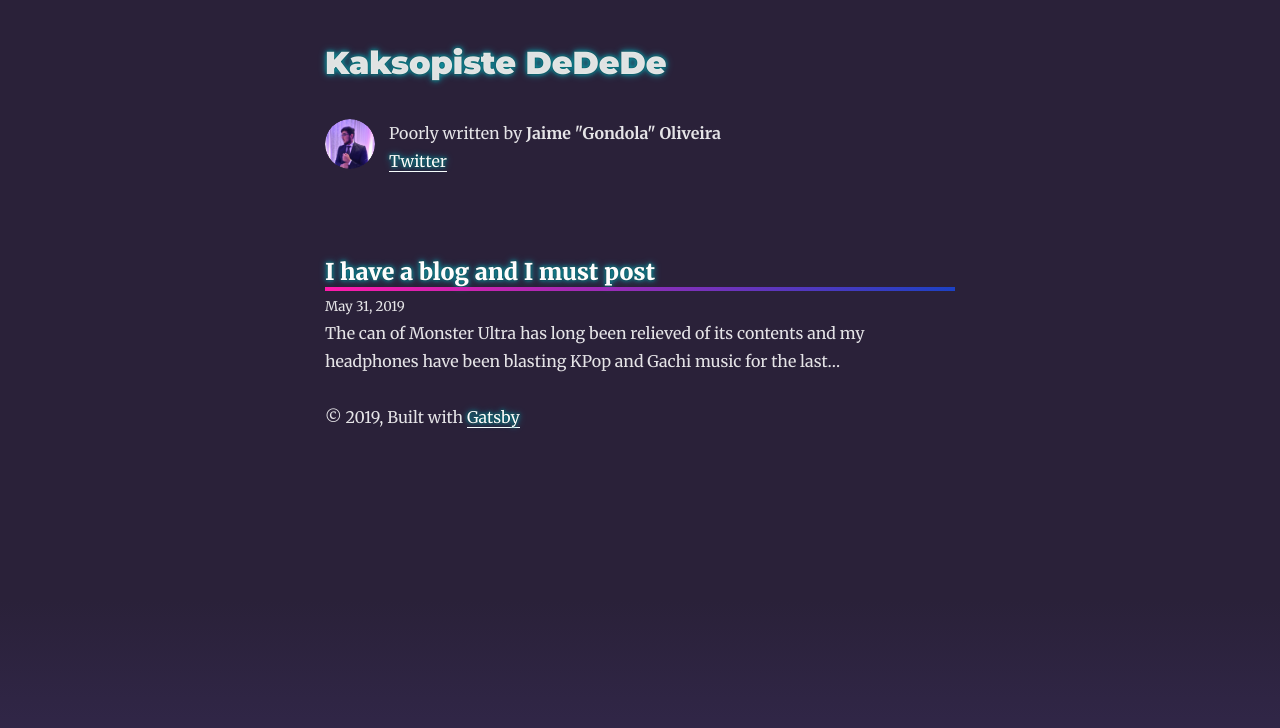
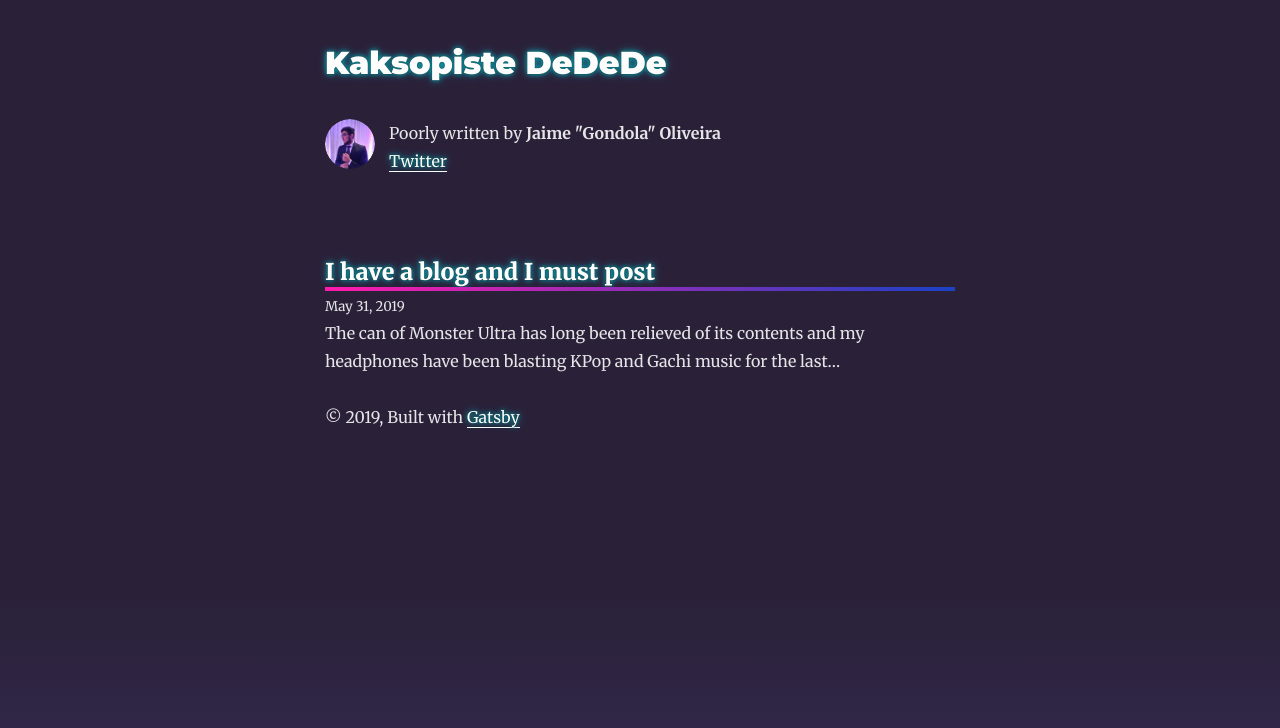
Before and after one commit to IxquitilisSaid/sburdoblog, a Gatsby site: page / in a window 1280 px wide. Built offline with nearby package versions, Linux system fonts and the light colour scheme; Gatsby itself is replaced by a stand-in of ours; some packages are replaced by stand-ins of ours.

Commit message:
some more styling

```diff
--- a/src/components/layout.css
+++ b/src/components/layout.css
@@ -33,7 +33,7 @@ h1 {
 
 a,
 main > h1 {
-  color: #fdfdfd;
+  color: #fdfdfd !important;
   text-shadow: 0 0 2px #001716, 0 0 3px #03edf975, 0 0 5px #03edf975, 0 0 8px #03edf975;
 }
 
```
